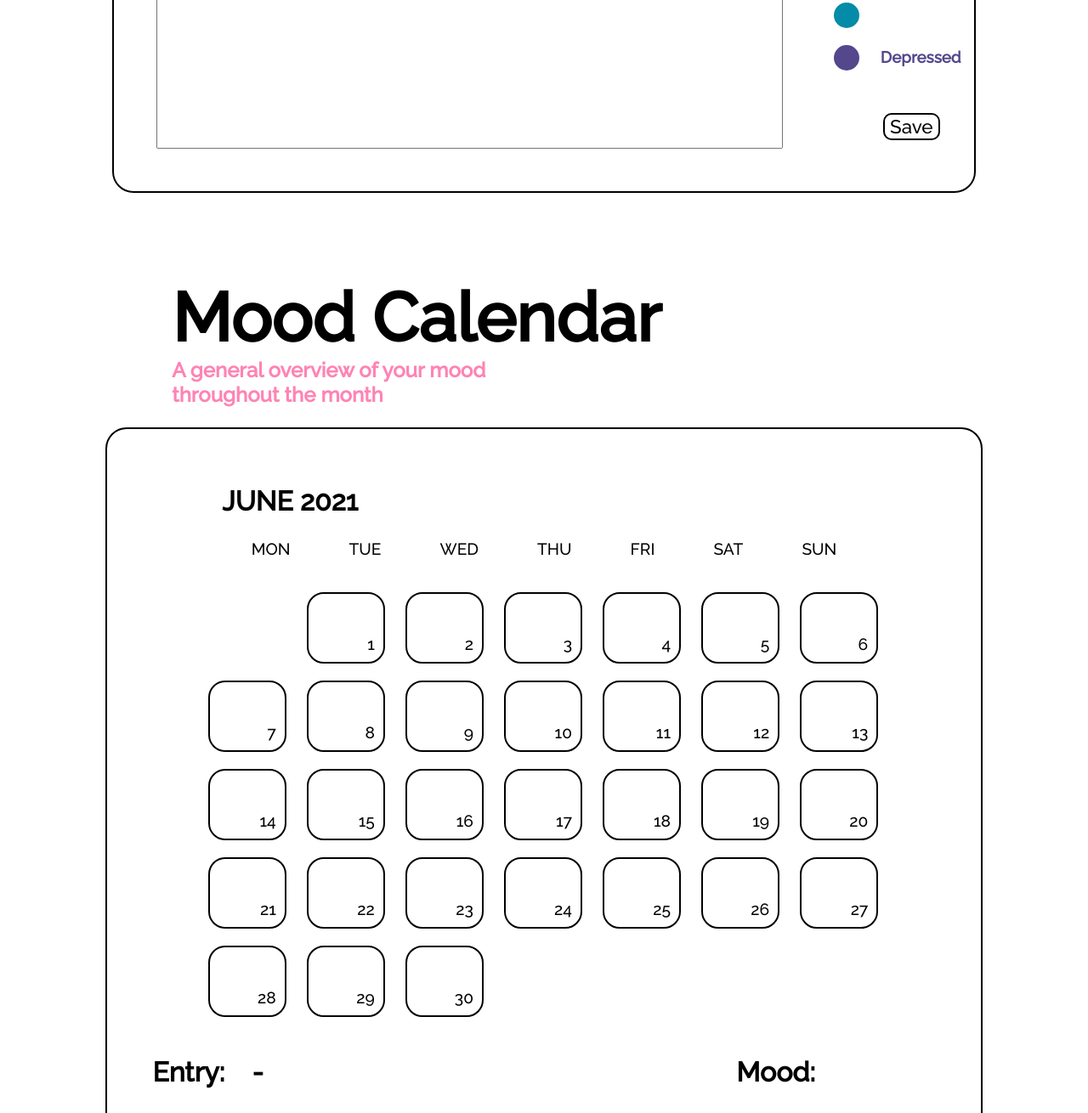
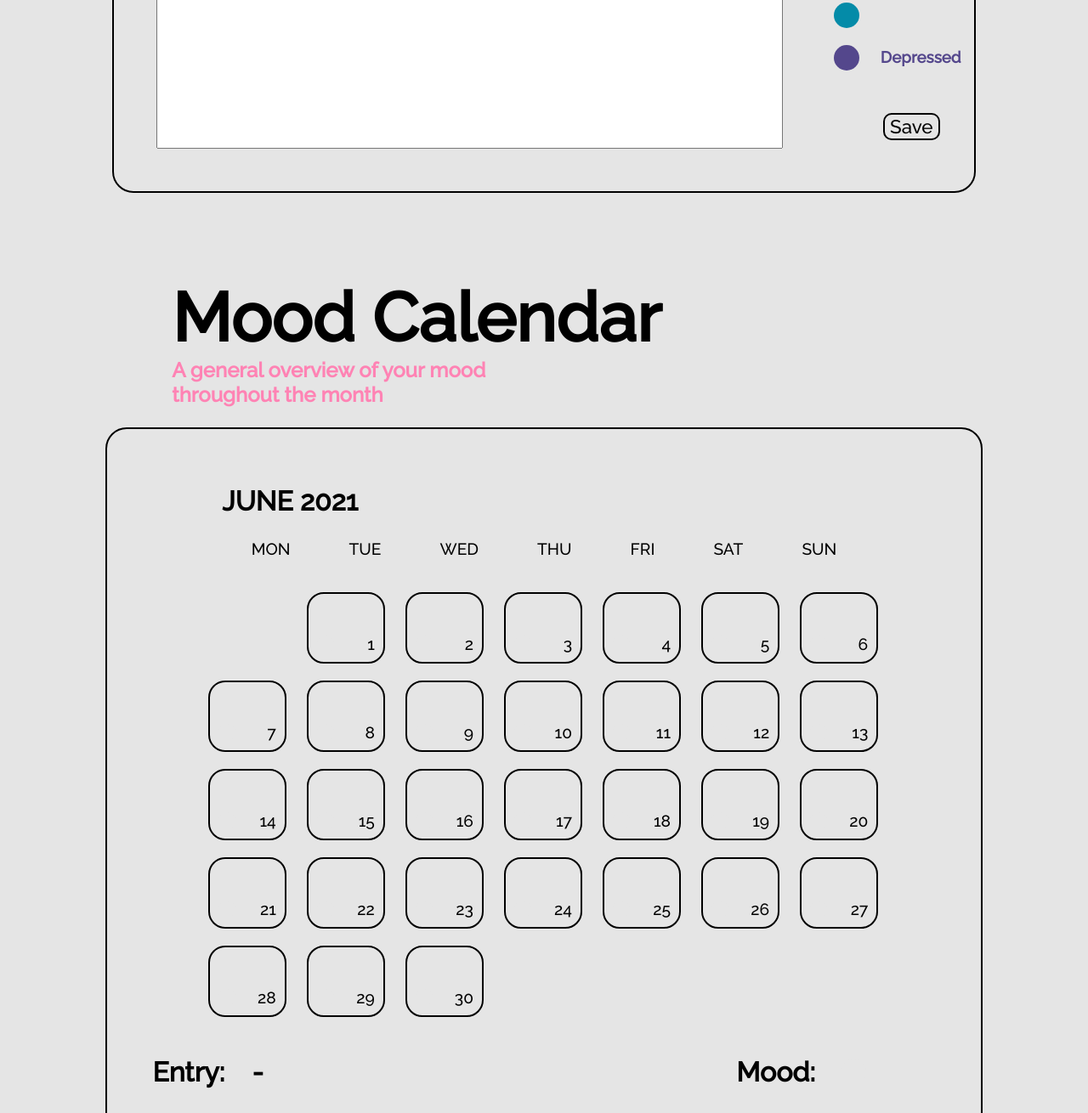
Before and after one commit to bryanhce/relax, a plain HTML site: page codefiesta/html/mood-journal.html in a window 1280 px wide. Shown: the part 900-2210 px from the top of the page at 85% size. Drawn offline with Linux system fonts and the light colour scheme; no server answers.

Commit message:
Added last changes to footer and colors

```diff
--- a/codefiesta/css/emotion-checker.css
+++ b/codefiesta/css/emotion-checker.css
@@ -2,6 +2,7 @@ body{
     font-size: 16px;
     font-family: monospace;
     /* background-color: #E5E5E5; */
+    background-color: #E5E5E5 ;
 }
 
 #container{
--- a/codefiesta/css/footer.css
+++ b/codefiesta/css/footer.css
@@ -1,7 +1,7 @@
 #footer {
     display: flex;
     flex-direction: column;
-    background-color: #ff83b4;
+    background-color: #E7ECFF;
 }
 
 #footer-container {
@@ -106,5 +106,3 @@
 .hackathon-text {
     margin-right: 100px;
 }
-
-@media
--- a/codefiesta/css/mood-journal.css
+++ b/codefiesta/css/mood-journal.css
@@ -2,6 +2,7 @@
 body {
     max-width: 100%;
     overflow-x: hidden;
+    background-color: #E5E5E5;
 }
 
 #main-container {
@@ -216,7 +217,7 @@ body {
     font-family: 'Raleway', sans-serif;
     border: 2px solid black;
     border-radius: 10px;
-    background-color: white;
+    background-color: #E5E5E5;
 }
 
 .mood-calendar-container {
@@ -318,7 +319,7 @@ body {
     height: 20px;
     border-radius: 50%;
     margin-left: 10px;
-    background-color: white;
+    background-color: #E5E5E5;
 }
 
 .day-date {
@@ -361,7 +362,7 @@ body {
     margin-left: 20%;
     width: 60px;
     height: 30px;
-    background-color: white;
+    background-color: #E5E5E5;
     border-radius: 30px;
 }
 
```
